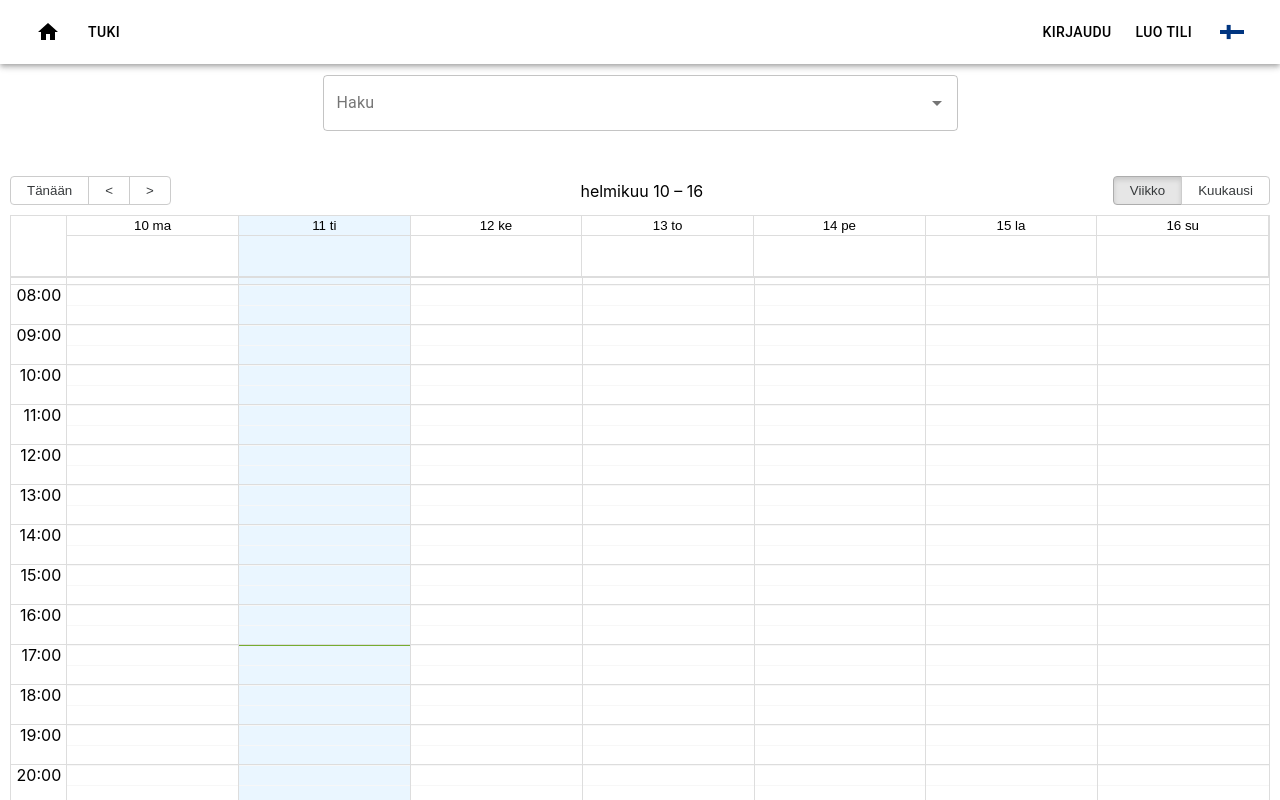
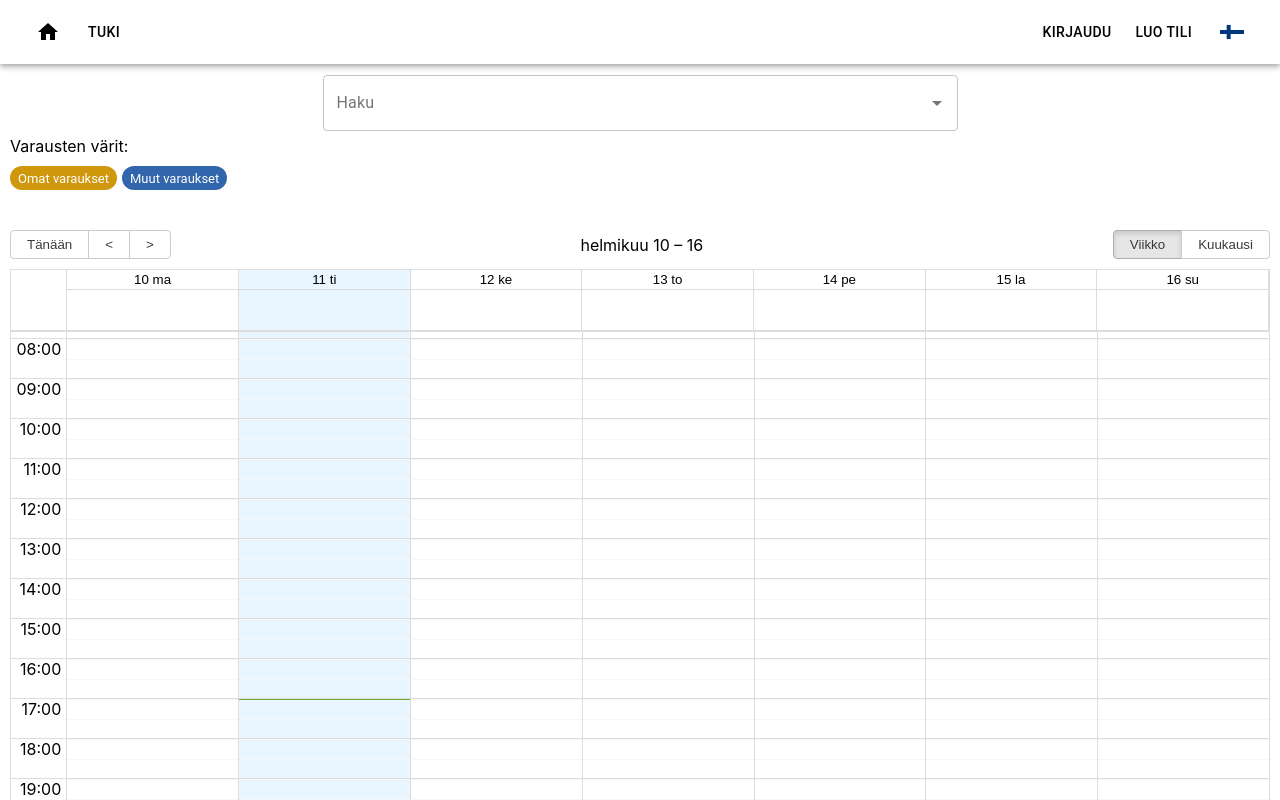
Before and after one commit to Markusstr/Kampus-liikkeessa, a React (Create React App) app in the folder frontend/: page / in a window 1280 px wide. Shown: the top 800 px of the page. Built offline with nearby package versions, Linux system fonts and the light colour scheme; no server answers.

Commit message:
Improved calendar

```diff
--- a/frontend/src/components/functions/createRes.js
+++ b/frontend/src/components/functions/createRes.js
@@ -165,6 +165,7 @@ const CreateRes = (props) => {
                 body: JSON.stringify(bodyData)
             });
             let newData = await response.json();
+            props.setSelectedDate(startDate);
             props.updateCalendar(true);
         }
         catch (err) {
--- a/frontend/src/components/routes/Calendar.css
+++ b/frontend/src/components/routes/Calendar.css
@@ -14,3 +14,7 @@
     float: left;
     right: 60px;
 }
+
+.colours-container {
+    margin-left: 10px;
+}
--- a/frontend/src/components/routes/calendar.js
+++ b/frontend/src/components/routes/calendar.js
@@ -12,6 +12,7 @@ import "./Calendar.css";
 
 import AutocompleteComponent from '../functions/autocomplete';
 import CreateRes from '../functions/createRes';
+import { Chip } from '@material-ui/core';
 
 const BigCalendar = (props) => {
     let localizer;
@@ -21,6 +22,7 @@ const BigCalendar = (props) => {
     const [update, setUpdate] = useState(false);
     const [open, setOpen] = useState(false);
     const [openReservation, setOpenReservation] = useState(false);
+    const [selectedDate, setSelectedDate] = useState(new Date());
     const [eventInfo, setEventInfo] = useState({
         name: '',
         info: '',
@@ -210,14 +212,20 @@ const BigCalendar = (props) => {
             <AutocompleteComponent prop={setLocation} loggedStatus={props.loggedStatus} prop2={setCalendarUpdate} setOpen={handleOpenRes}/>
 
             {/*<p>Valittu tila: {locatiosn}</p>*/}
-
+            <div className="colours-container">
+                Varausten värit:
+                <br />
+                <Chip size="small" color="primary" style={{backgroundColor: "#cf970c", marginTop: "10px"}}label="Omat varaukset" />
+                <Chip size="small" color="primary" style={{backgroundColor: "#3165ac", marginLeft: "5px", marginTop: "10px"}}label="Muut varaukset" />
+            </div>
             <Calendar className="calendar-container"
                 messages={messages}
                 localizer={localizer}
                 events={events}
                 views={["week", "month"]}
                 defaultView={"week"}
-                defaultDate={new Date()}
+                date={selectedDate}
+                onNavigate={date => {setSelectedDate(date)}}
                 onSelectEvent={handleClickOpen}
                 titleAccessor={'info'}
                 scrollToTime={new Date(date.getFullYear(), date.getMonth(), date.getDate(), 8)}
@@ -264,7 +272,7 @@ const BigCalendar = (props) => {
                 </DialogActions>
             </Dialog>
 
-            <CreateRes updateCalendar={setCalendarUpdate} open={openReservation} handleClose={handleCloseRes} username={props.username} />
+            <CreateRes updateCalendar={setCalendarUpdate} open={openReservation} handleClose={handleCloseRes} username={props.username} setSelectedDate={setSelectedDate} />
         </div>
     );
 }
```
Also changed, not shown: 1 other file (tests, documents, lock files or other folders).
